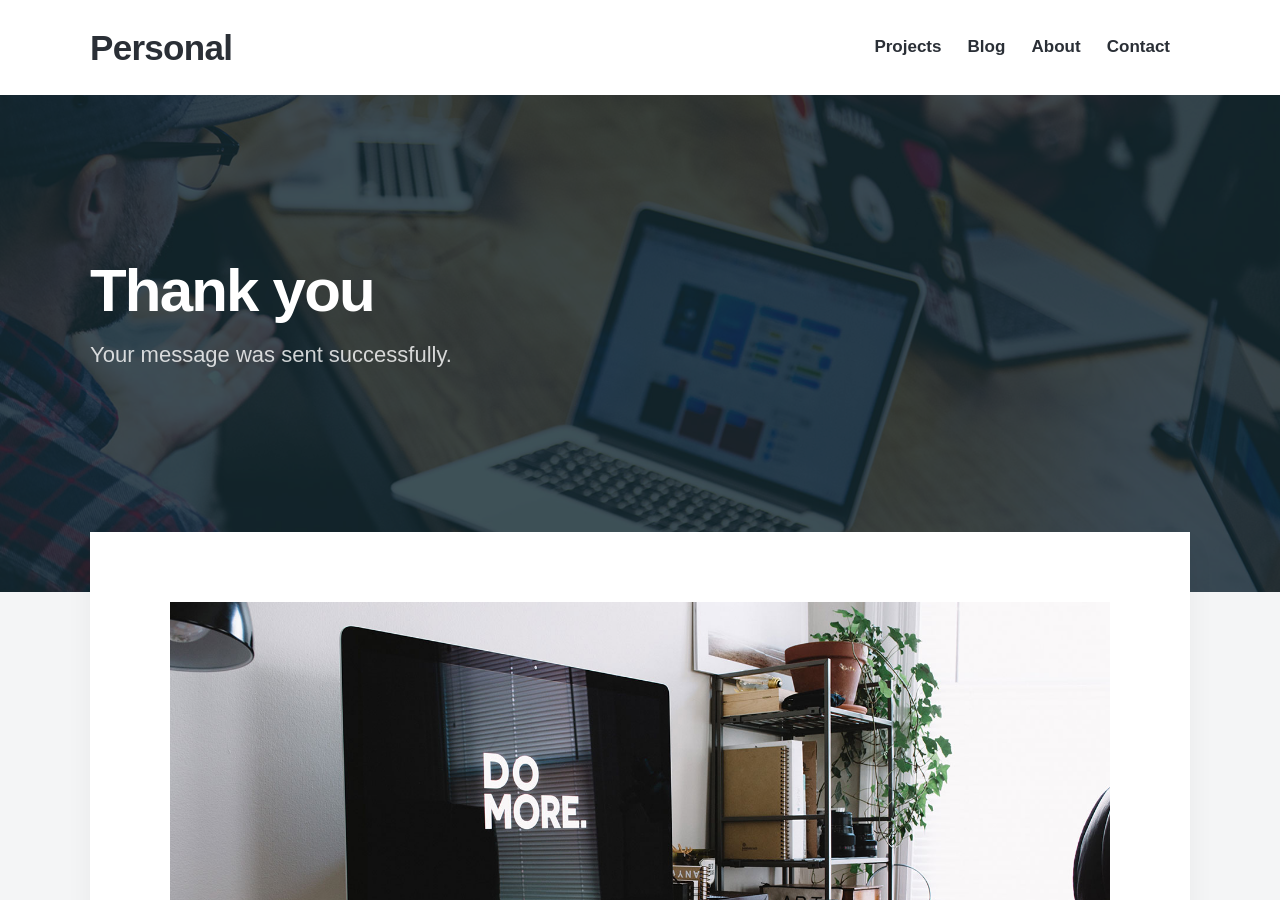
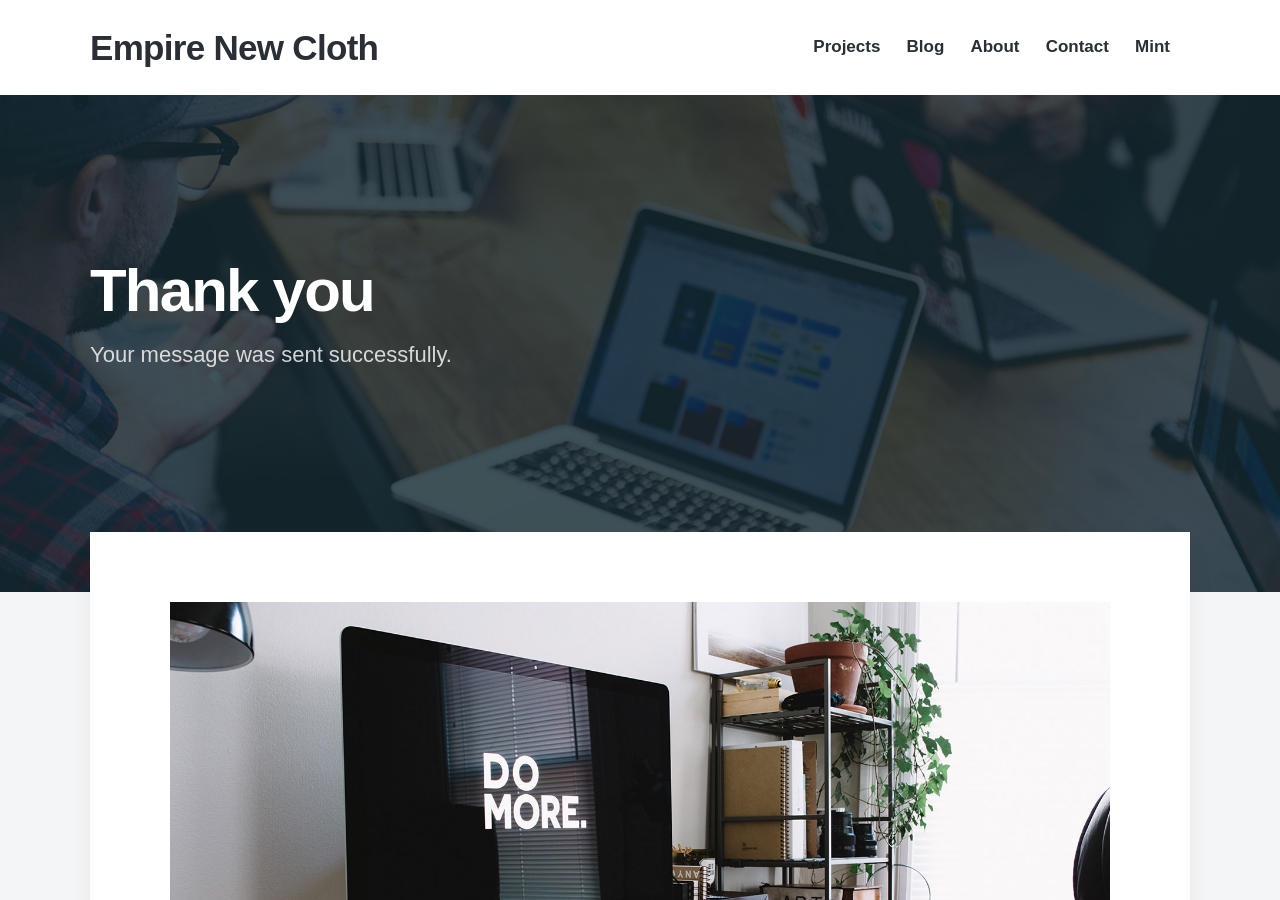
Before and after one commit to emperorelon/empirenewcloth, a Jekyll site: the page built from docs/_pages/thanks.md, in a window 1280 px wide and 900 px high. Built offline with Jekyll 4.4.1, drawn with Linux system fonts in a browser that asks for light colours; nearby versions of some CDN libraries; some web fonts are replaced; some of the changed text lies outside the part shown.

Commit message:
Fixes
Updates to config and settings

```diff
--- a/docs/_config.yml
+++ b/docs/_config.yml
@@ -1,6 +1,6 @@
-site: Personal Jekyll Theme
+site: Empire New Cloth
 
-url:
+url: https://empirecloth.com
 baseurl:
 
 collections:
--- a/docs/_data/settings.yml
+++ b/docs/_data/settings.yml
@@ -1,5 +1,5 @@
 basic_settings:
-  site_title: Personal
+  site_title: Empire New Cloth
   favicon_image: /images/favicon.png
 
 header_settings:
@@ -16,6 +16,8 @@ menu_settings:
       url: '/about'
     - title: 'Contact'
       url: '/contact'
+    - title: 'Mint'
+      url: 'store.empirenewcloth.com/'
 
 footer_settings:
   footer_tagline: A sleek, modern Jekyll theme for personal websites.
```
